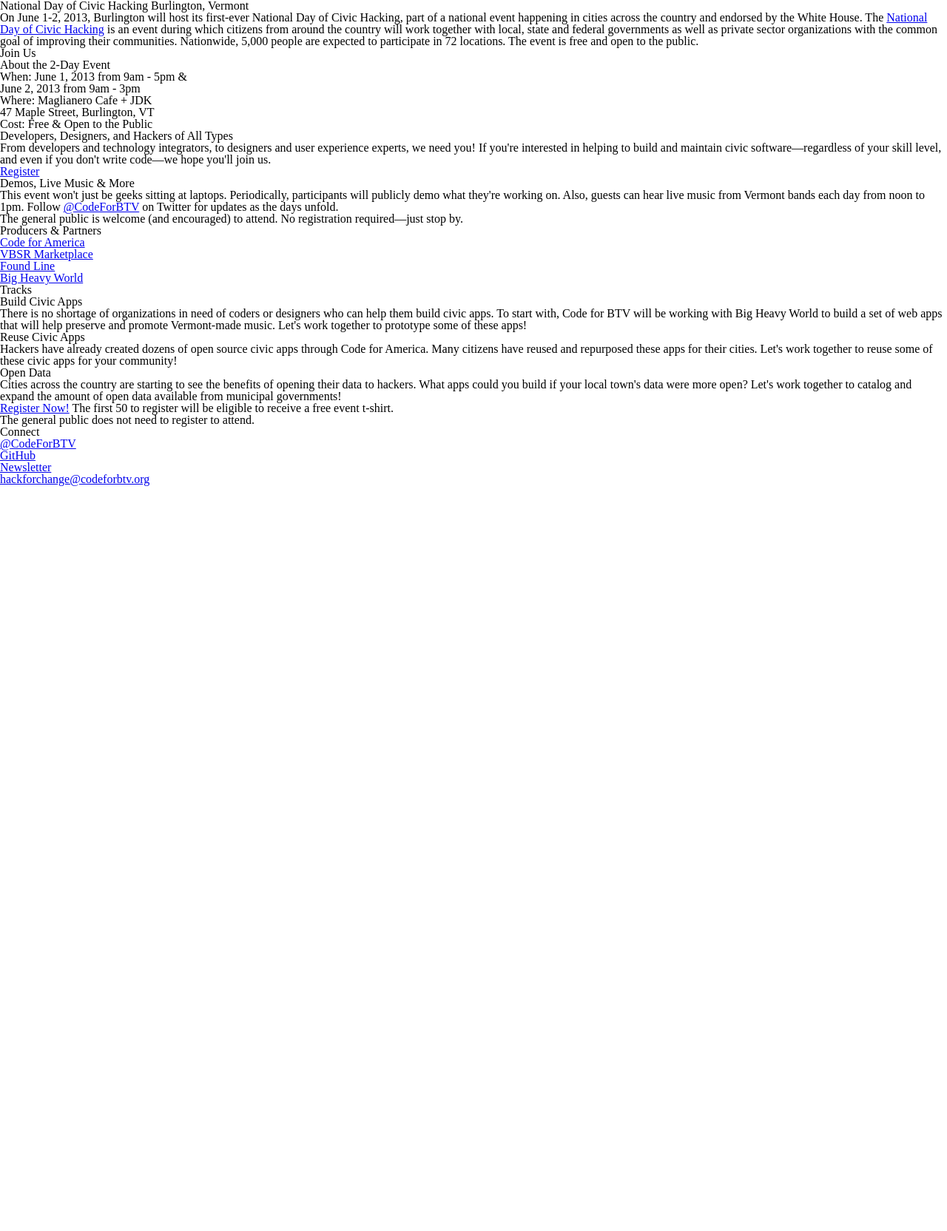
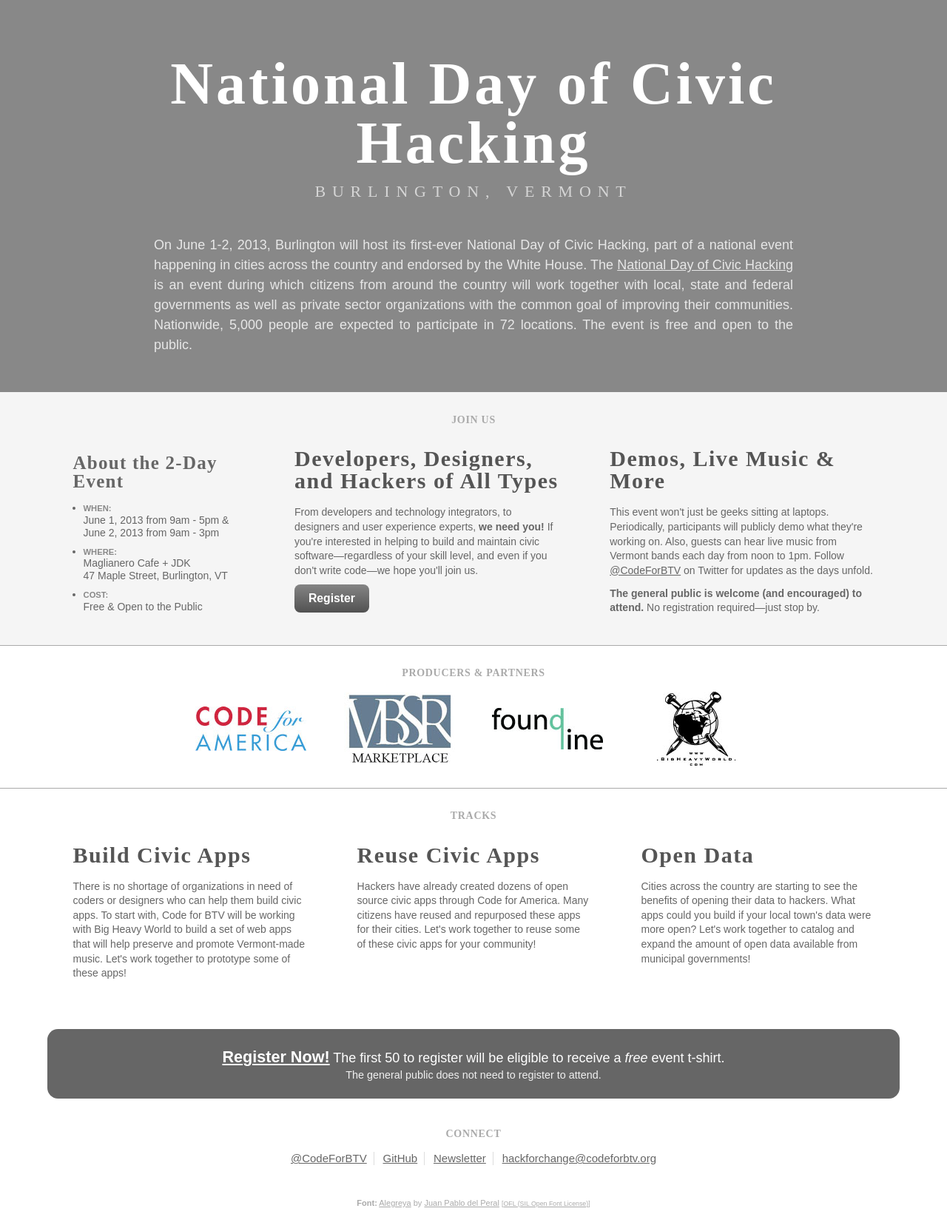
Before and after one commit to tedholtz/codeforbtv.github.com, a Jekyll site: the page built from index.html, in a window 1280 px wide. Shown: the whole page at 74% size. Built offline with Jekyll 4.4.1, drawn with Linux system fonts in a browser that asks for light colours; some web fonts are replaced; before the commit the page ends 900 px from its top, so only the background shows below that.

Commit message:
Update CSS.

```diff
--- a/_layouts/default.html
+++ b/_layouts/default.html
@@ -6,10 +6,14 @@
     <link href="/css/reset.css" rel="stylesheet" type="text/css" media="screen" />
     <link href="/css/layout.css" rel="stylesheet" type="text/css" media="screen" />
     <link href="/css/content.css" rel="stylesheet" type="text/css" media="screen" />
+    <link href="http://openfontlibrary.org/face/alegreya" rel="stylesheet" type="text/css" media="screen" />
     <script src="/js/modernizr.custom.93244.js" type="text/javascript"></script>
     <meta name="viewport" content="width=device-width,initial-scale=1.0" />
 </head>
 <body>
 {{ content }}
+    <footer>
+        <p><strong>Font:</strong> <a href="http://openfontlibrary.org/en/font/alegreya">Alegreya</a> by <a href="http://openfontlibrary.org/en/font/alegreya">Juan Pablo del Peral</a> <small>[<a href="http://scripts.sil.org/OFL">OFL (SIL Open Font License)</a>]</small></p>
+    </footer>
 </body>
 </html>
--- a/css/content.css
+++ b/css/content.css
@@ -0,0 +1,181 @@
+h1,
+p,
+li {
+    margin-top: 0.8em;
+    font-size: 1.4em;
+    line-height: 1.4;
+    color: #666;
+}
+h1 {
+    margin-top: 0.4em;
+    margin-bottom: 0.6em;
+    font-size: 3.0em;
+    line-height: 1.0;
+    font-weight: bold;
+    color: #555;
+}
+.fontface h1 {
+    font-family: "Alegreya";
+    letter-spacing: 0.05em;
+}
+li {
+    margin-top: 0.6em;
+    margin-left: 1.0em;
+    line-height: 1.2;
+}
+ul li {
+    list-style: disc;
+}
+ol li {
+    list-style: decimal;
+}
+nav li {
+    display: inline-block;
+    margin-left: 0;
+    font-size: 1.5em;
+    list-style: none;
+}
+nav strong {
+    font-size: 1.05em;
+}
+li li,
+nav li li {
+    font-size: 1.0em;
+}
+nav li:not(:last-child) {
+    margin-right: 0.6em;
+    padding-right: 0.6em;
+    border-right: 1px solid #DDD;
+}
+a {
+    color: #666;
+    text-decoration: underline;
+}
+a:hover,
+a:focus {
+    color: #888;
+}
+strong {
+    font-weight: bold;
+}
+em {
+    font-style: italic;
+}
+small {
+    font-size: 0.8em;
+}
+.button,
+.button:hover,
+.button:focus {
+    color: white;
+}
+.button {
+    display: block;
+    padding: 0.6em 1.2em;
+    background-color: #666;
+    background-image: -webkit-gradient(linear, 0% 0%, 0% 100%, from(rgba(255, 255, 255, 0.2)), to(rgba(0, 0, 0, 0.2)));
+    background-image: -webkit-linear-gradient(top, rgba(255, 255, 255, 0.2), rgba(0, 0, 0, 0.2));
+    background-image: -moz-linear-gradient(top, rgba(255, 255, 255, 0.2), rgba(0, 0, 0, 0.2));
+    background-image: -ms-linear-gradient(top, rgba(255, 255, 255, 0.2), rgba(0, 0, 0, 0.2));
+    background-image: -o-linear-gradient(top, rgba(255, 255, 255, 0.2), rgba(0, 0, 0, 0.2));
+    -webkit-border-radius: 0.5em;
+    -moz-border-radius: 0.5em;
+    border-radius: 0.5em;
+    text-decoration: none;
+}
+.button:hover,
+.button:focus {
+    background-color: #555;
+}
+body > header:not(#overview) > h1,
+body > header:not(#overview) > article:first-child > h1,
+body > header:not(#overview) > article:first-child ~ article > h1,
+body > section > h1,
+body > section > article:first-child > h1,
+body > section > article:first-child ~ article > h1,
+body > article > h1,
+body > article > article:first-child > h1,
+body > article > article:first-child ~ article > h1,
+body > footer > h1,
+body > footer > article:first-child > h1,
+body > footer > article:first-child ~ article > h1 {
+    font-size: 1.4em;
+    color: #AAA;
+    text-transform: uppercase;
+}
+body > header > h1,
+body > section > h1,
+body > article > h1,
+body > footer > h1 {
+    text-align: center;
+}
+body > header#overview h1,
+body > header#overview p,
+body > header#overview a {
+    color: white;
+}
+body > header#overview h1 {
+    margin-top: 0.6em;
+    font-size: 8.0em;
+}
+body > header#overview p,
+body > header#overview a {
+    color: rgba(255, 255, 255, 0.8);
+}
+body > header#overview a:hover,
+body > header#overview a:focus {
+    color: rgba(255, 255, 255, 0.9);
+}
+body > header#overview h1 small {
+    display: block;
+    margin-top: 0.7em;
+    font-size: 0.275em;
+    font-weight: normal;
+    letter-spacing: 0.4em;
+    color: rgba(255, 255, 255, 0.65);
+    text-transform: uppercase;
+}
+body > header#overview p {
+    max-width: 75%;
+    font-size: 1.8em;
+    line-height: 1.5;
+    text-align: justify;
+    text-justify: inter-word;
+}
+#details h1 {
+    margin-top: 0.8em;
+    font-size: 2.5em;
+    color: #666;
+}
+#details li strong {
+    display: block;
+    font-size: 0.8em;
+    color: #888;
+    text-transform: uppercase;
+}
+#producers-partners nav li:not(:last-child) {
+    margin-right: 1.6em;
+    padding-right: 1.6em;
+    border-right: none;
+}
+.logo {
+    width: 150px;
+    height: 100px;
+    display: block;
+    background-color: transparent;
+    background-repeat: no-repeat;
+    background-position: center center;
+    text-indent: -999em;
+}
+.logo-vbsr-marketplace {
+    background-image: url(/media/VBSR-Marketplace-150x97.jpg);
+}
+.logo-found-line {
+    background-image: url(/media/Found-Line-150x56.jpg);
+}
+.logo-big-heavy-world {
+    background-image: url(/media/Big-Heavy-World-106x100.jpg);
+}
+.logo-code-for-america {
+    background-image: url(/media/Code-for-America-150x60.jpg);
+}
--- a/css/layout.css
+++ b/css/layout.css
@@ -0,0 +1,130 @@
+body {
+    padding-bottom: 2.0em;
+    background-color: white;
+    font-family: sans-serif;
+    font-size: 62.5%;
+    color: #555;
+    text-align: center;
+}
+body > header,
+body > section,
+body > article,
+body > footer {
+    clear: both;
+    padding: 1.5em 5% 0;
+}
+body > header:before,
+body > section:before,
+body > article:before,
+body > footer:before,
+body > header > h1 ~ article:before,
+body > section > h1 ~ article:before,
+body > article > h1 ~ article:before,
+body > footer > h1 ~ article:before,
+body > header:after,
+body > section:after,
+body > article:after,
+body > footer:after,
+body > header > h1 ~ article:after,
+body > section > h1 ~ article:after,
+body > article > h1 ~ article:after,
+body > footer > h1 ~ article:after {
+    display: block;
+    clear: both;
+    color: transparent;
+    content: ".";
+}
+
+body > header > *,
+body > section > *,
+body > article > *,
+body > footer > * {
+    margin-left: auto;
+    margin-right: auto;
+    text-align: left;
+}
+body > header > article,
+body > section > article,
+body > article > article,
+body > footer > article {
+
+}
+body > header > article,
+body > section > article,
+body > article > article,
+body > footer > article {
+    width: 27.33333333%;
+    float: left;
+    clear: none;
+    padding: 0 3% 2.0em;
+}
+body article > h1 {
+
+}
+#overview {
+    padding-bottom: 4.0em;
+    background-color: #888;
+}
+#participate {
+    background-color: #F5F5F5;
+}
+#participate #details {
+    width: 20%;
+}
+#participate #hackers,
+#participate #public {
+    width: 31%;
+}
+#producers-partners {
+    border-top: 1px solid #AAA;
+    border-bottom: 1px solid #AAA;
+}
+#producers-partners article {
+    width: 94%;
+    text-align: center;
+}
+#tracks {
+    padding-bottom: 0;
+}
+#register p,
+#register a {
+    color: white;
+}
+#register p {
+    margin-top: 0;
+    padding: 1.4em 2.0em 1.2em;
+    background-color: #666;
+    -webkit-border-radius: 0.8em;
+    -moz-border-radius: 0.8em;
+    border-radius: 0.8em;
+    font-size: 1.8em;
+    line-height: 1.2;
+    text-align: center;
+}
+#register a:hover,
+#register a:focus {
+    color: rgba(255, 255, 255, 0.9);
+}
+#register p strong {
+    font-size: 1.2em;
+}
+#register p small {
+    color: rgba(255, 255, 255, 0.9);
+}
+#connect h1,
+#connect p,
+#connect ul {
+    text-align: center;
+}
+body > footer p,
+body > footer a {
+    color: #AAA;
+}
+body > footer p {
+    font-size: 1.1em;
+    text-align: center;
+}
+body > footer a:hover,
+body > footer a:focus {
+    color: #BBB;
+}
```
